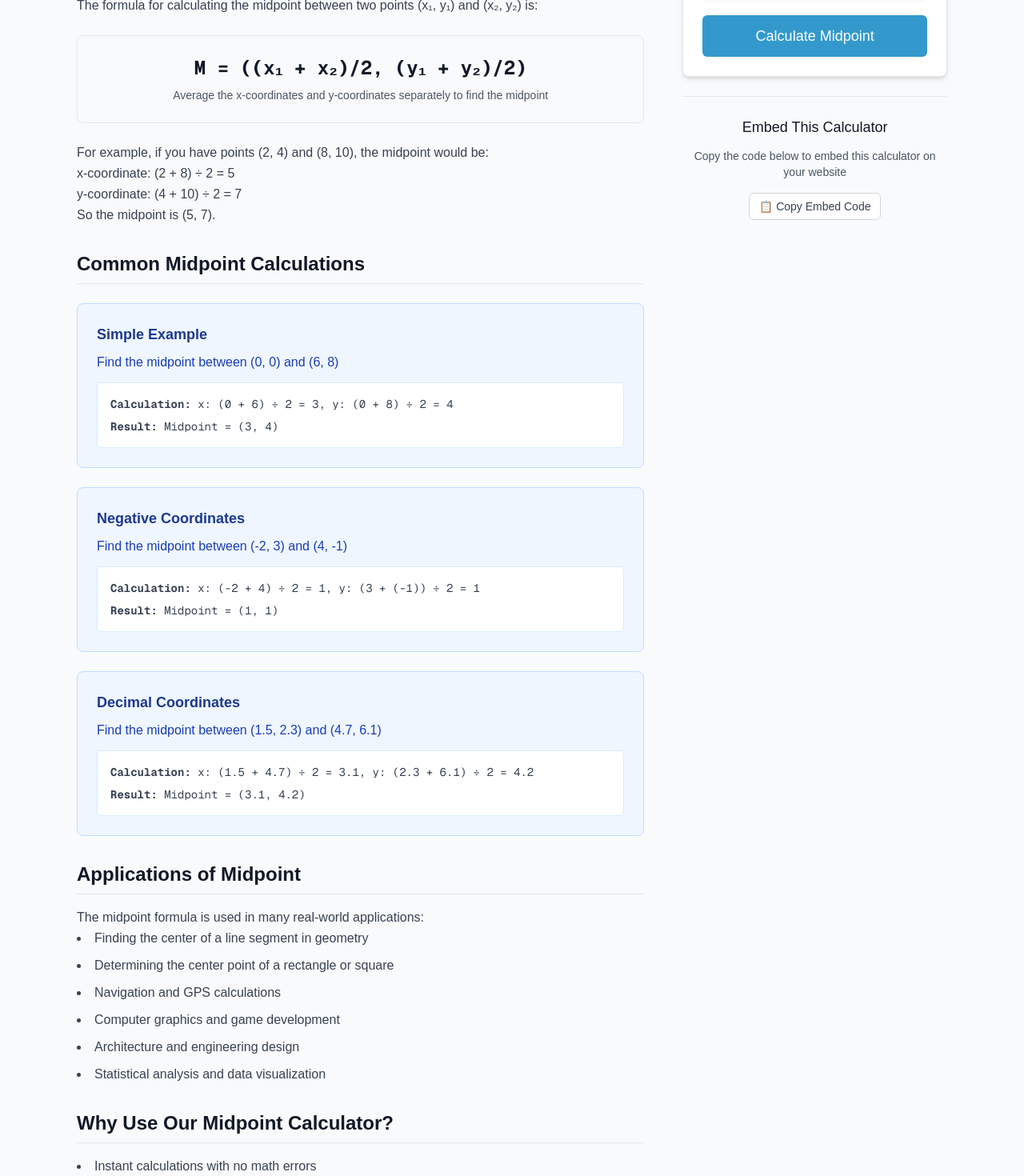
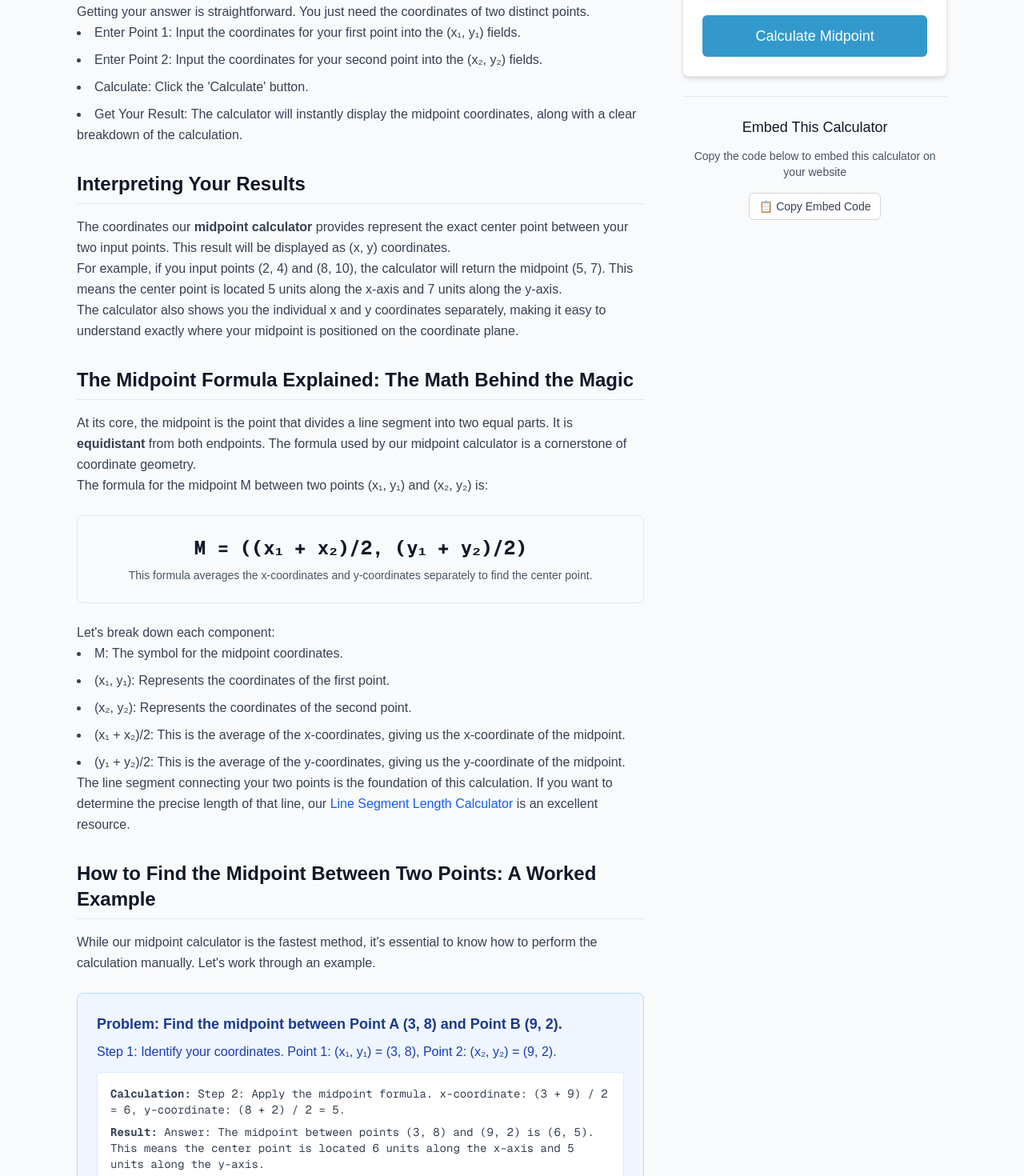
Before and after one commit to heyumarkhan/getcalculation.com, a Next.js app: page /midpoint in a window 1280 px wide. Shown: the part 800-2270 px from the top of the page at 80% size. Built offline with nearby package versions, Linux system fonts and the light colour scheme.

Commit message:
added midpoint

```diff
--- a/app/(calculators)/midpoint/page.tsx
+++ b/app/(calculators)/midpoint/page.tsx
@@ -1,6 +1,6 @@
 import MidpointCalculator from '../../_components/calculators/MidpointCalculator';
 import CalculatorPageTemplate from '../../_components/layouts/CalculatorPageTemplate';
-import { SEOSection, SEOList, SEOFormula, SEOExample } from '../../_components/ui/SEOContent';
+import { SEOSection, SEOList, SEOFormula, SEOExample, SEOFAQ } from '../../_components/ui/SEOContent';
 
 export default function MidpointPage() {
   return (
@@ -10,89 +10,122 @@ export default function MidpointPage() {
       calculator={<MidpointCalculator />}
       slug="midpoint"
     >
-      <SEOSection title="What is a Midpoint?">
+      <SEOSection title="Understanding Midpoint: The Foundation of Coordinate Geometry">
         <p>
-          The midpoint is the exact center point between two given points on a coordinate plane.
-          It&apos;s calculated by finding the average of the x-coordinates and the average of the y-coordinates.
-          This calculator works for:
+          Finding the <strong>exact center</strong> between two points is a fundamental concept in mathematics with wide-ranging applications in geometry, physics, computer graphics, and even everyday life. Whether you&apos;re a student working on a coordinate geometry problem, an engineer designing a component, or a planner mapping out locations, knowing how to pinpoint the halfway mark is crucial. Our <strong>Midpoint Calculator</strong> is designed to eliminate guesswork and provide you with precise coordinates instantly.
         </p>
-        <SEOList items={[
-          "Any two points on a coordinate plane",
-          "Geometry problems and homework",
-          "Engineering and design calculations",
-          "Mapping and navigation applications"
-        ]} />
         <p>
-          Simply enter the coordinates of your two points, and we&apos;ll instantly calculate
-          the midpoint for you. No registration required - completely free to use!
+          This comprehensive guide will not only show you how to use our powerful tool but also break down the mathematics behind it. We&apos;ll explore the midpoint formula in detail, walk through a practical example, discuss the importance of this calculation, and answer frequently asked questions. By the end, you&apos;ll have a complete understanding of how to find the midpoint and why it matters.
         </p>
       </SEOSection>
 
-      <SEOSection title="How to Calculate Midpoint">
+      <SEOSection title="How to Use Our Midpoint Calculator">
         <p>
-          The formula for calculating the midpoint between two points (x₁, y₁) and (x₂, y₂) is:
+          Getting your answer is straightforward. You just need the coordinates of two distinct points.
+        </p>
+        <SEOList items={[
+          "Enter Point 1: Input the coordinates for your first point into the (x₁, y₁) fields.",
+          "Enter Point 2: Input the coordinates for your second point into the (x₂, y₂) fields.",
+          "Calculate: Click the 'Calculate' button.",
+          "Get Your Result: The calculator will instantly display the midpoint coordinates, along with a clear breakdown of the calculation."
+        ]} />
+      </SEOSection>
+
+      <SEOSection title="Interpreting Your Results">
+        <p>
+          The coordinates our <strong>midpoint calculator</strong> provides represent the exact center point between your two input points. This result will be displayed as (x, y) coordinates.
+        </p>
+        <p>
+          For example, if you input points (2, 4) and (8, 10), the calculator will return the midpoint (5, 7). This means the center point is located 5 units along the x-axis and 7 units along the y-axis.
+        </p>
+        <p>
+          The calculator also shows you the individual x and y coordinates separately, making it easy to understand exactly where your midpoint is positioned on the coordinate plane.
+        </p>
+      </SEOSection>
+
+      <SEOSection title="The Midpoint Formula Explained: The Math Behind the Magic">
+        <p>
+          At its core, the midpoint is the point that divides a line segment into two equal parts. It is <strong>equidistant</strong> from both endpoints. The formula used by our midpoint calculator is a cornerstone of coordinate geometry.
+        </p>
+        <p>
+          The formula for the midpoint M between two points (x₁, y₁) and (x₂, y₂) is:
         </p>
         <SEOFormula
           formula="M = ((x₁ + x₂)/2, (y₁ + y₂)/2)"
-          description="Average the x-coordinates and y-coordinates separately to find the midpoint"
+          description="This formula averages the x-coordinates and y-coordinates separately to find the center point."
         />
         <p>
-          For example, if you have points (2, 4) and (8, 10), the midpoint would be:
-          <br />
-          x-coordinate: (2 + 8) ÷ 2 = 5
-          <br />
-          y-coordinate: (4 + 10) ÷ 2 = 7
-          <br />
-          So the midpoint is (5, 7).
+          Let's break down each component:
+        </p>
+        <SEOList items={[
+          "M: The symbol for the midpoint coordinates.",
+          "(x₁, y₁): Represents the coordinates of the first point.",
+          "(x₂, y₂): Represents the coordinates of the second point.",
+          "(x₁ + x₂)/2: This is the average of the x-coordinates, giving us the x-coordinate of the midpoint.",
+          "(y₁ + y₂)/2: This is the average of the y-coordinates, giving us the y-coordinate of the midpoint."
+        ]} />
+        <p>
+          The line segment connecting your two points is the foundation of this calculation. If you want to determine the precise length of that line, our <a href="https://getcalculation.com/line-segment-length" className="text-blue-600 hover:underline">Line Segment Length Calculator</a> is an excellent resource.
         </p>
       </SEOSection>
 
-      <SEOSection title="Common Midpoint Calculations">
+      <SEOSection title="How to Find the Midpoint Between Two Points: A Worked Example">
+        <p>
+          While our midpoint calculator is the fastest method, it's essential to know how to perform the calculation manually. Let's work through an example.
+        </p>
         <SEOExample
-          title="Simple Example"
-          description="Find the midpoint between (0, 0) and (6, 8)"
-          calculation="x: (0 + 6) ÷ 2 = 3, y: (0 + 8) ÷ 2 = 4"
-          result="Midpoint = (3, 4)"
-        />
-
-        <SEOExample
-          title="Negative Coordinates"
-          description="Find the midpoint between (-2, 3) and (4, -1)"
-          calculation="x: (-2 + 4) ÷ 2 = 1, y: (3 + (-1)) ÷ 2 = 1"
-          result="Midpoint = (1, 1)"
-        />
-
-        <SEOExample
-          title="Decimal Coordinates"
-          description="Find the midpoint between (1.5, 2.3) and (4.7, 6.1)"
-          calculation="x: (1.5 + 4.7) ÷ 2 = 3.1, y: (2.3 + 6.1) ÷ 2 = 4.2"
-          result="Midpoint = (3.1, 4.2)"
+          title="Problem: Find the midpoint between Point A (3, 8) and Point B (9, 2)."
+          description="Step 1: Identify your coordinates. Point 1: (x₁, y₁) = (3, 8), Point 2: (x₂, y₂) = (9, 2)."
+          calculation="Step 2: Apply the midpoint formula. x-coordinate: (3 + 9) / 2 = 6, y-coordinate: (8 + 2) / 2 = 5."
+          result="Answer: The midpoint between points (3, 8) and (9, 2) is (6, 5). This means the center point is located 6 units along the x-axis and 5 units along the y-axis."
         />
       </SEOSection>
 
-      <SEOSection title="Applications of Midpoint">
+      <SEOSection title="Why is Calculating the Midpoint Important? Applications in the Real World">
         <p>
-          The midpoint formula is used in many real-world applications:
+          The concept of midpoint transcends the classroom. It's a practical tool used across numerous professional fields to find center points and balance locations.
         </p>
         <SEOList items={[
-          "Finding the center of a line segment in geometry",
-          "Determining the center point of a rectangle or square",
-          "Navigation and GPS calculations",
-          "Computer graphics and game development",
-          "Architecture and engineering design",
-          "Statistical analysis and data visualization"
+          "Geometry and Mathematics: Used to find the center of a circle, construct perpendicular bisectors, and determine the medians of a triangle. The properties of the line connecting two points, such as its steepness, are also crucial. You can easily find this using our <a href='https://getcalculation.com/slope' className='text-blue-600 hover:underline'>Slope Calculator</a>.",
+          "Computer-Aided Design (CAD) and Graphics: Used to subdivide surfaces for smoother curves, place objects symmetrically, and implement collision detection algorithms in video games.",
+          "Geography and Navigation (GIS): Used to find the halfway point on a journey or determine a central meeting location for people coming from different starting points.",
+          "Physics and Engineering: Applied to find the center of mass for a system of two equal masses or the equilibrium point in certain mechanical systems.",
+          "Architecture and Construction: Used to determine the center point of structures, balance loads, and create symmetrical designs."
         ]} />
       </SEOSection>
 
-      <SEOSection title="Why Use Our Midpoint Calculator?">
-        <SEOList items={[
-          "Instant calculations with no math errors",
-          "Handles both positive and negative coordinates",
-          "Supports decimal numbers for precise calculations",
-          "Clear step-by-step result display",
-          "Completely free and no registration required",
-          "Mobile-friendly and easy to use"
+      <SEOSection title="Frequently Asked Questions (FAQ)">
+        <SEOFAQ questions={[
+          {
+            question: "What is a midpoint in simple terms?",
+            answer: "A midpoint is the exact center of a line segment. It's the point that is an equal distance from both of the segment's endpoints. Imagine a seesaw; the midpoint is the fulcrum where it would be perfectly balanced."
+          },
+          {
+            question: "Can the midpoint have decimal or negative coordinates?",
+            answer: "Absolutely. If the endpoint coordinates sum to an odd number, the midpoint will have a decimal. If endpoints are in negative quadrants, the midpoint can have negative coordinates. Our midpoint calculator handles all real numbers."
+          },
+          {
+            question: "What is the difference between the midpoint and the distance?",
+            answer: "The midpoint is a point (a location represented by coordinates), while the distance is a scalar value (a single number representing length). You use the midpoint formula to find a location and the distance formula to find a length."
+          },
+          {
+            question: "How is the midpoint related to a perpendicular bisector?",
+            answer: "A perpendicular bisector is a line that passes through the midpoint of a segment at a 90-degree angle. Therefore, finding the midpoint is the first step in determining a perpendicular bisector. For a refresher on linear equations, you might find our Standard Form to Slope Intercept Calculator helpful."
+          },
+          {
+            question: "Can I use the midpoint formula for 3D coordinates?",
+            answer: "Yes! The concept extends to three dimensions. For two points (x₁, y₁, z₁) and (x₂, y₂, z₂), the midpoint is ((x₁ + x₂)/2, (y₁ + y₂)/2, (z₁ + z₂)/2). You simply average each coordinate separately."
+          }
         ]} />
+      </SEOSection>
+
+      <SEOSection title="Final Thoughts">
+        <p>
+          Understanding and calculating the midpoint is a vital skill that bridges the gap between abstract mathematics and the tangible world. From simple geometry problems to complex engineering designs, finding the center point between two locations is fundamental to countless applications.
+        </p>
+        <p className="font-semibold mt-4">
+          Ready to get started? Use our free Midpoint Calculator at the top of this page and ensure your coordinate calculations are perfect every time!
+        </p>
       </SEOSection>
     </CalculatorPageTemplate>
   );
```
